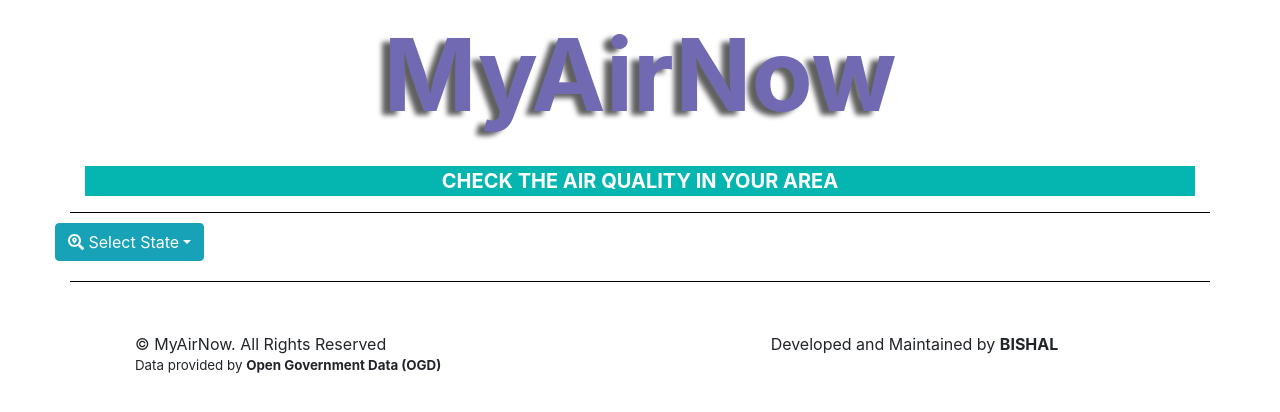
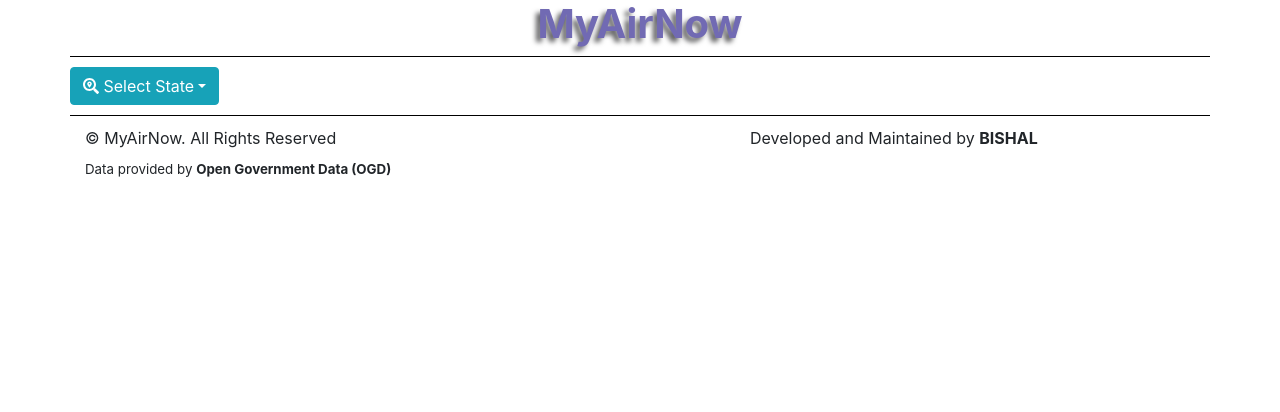
Before and after one commit to bishalnandi1996/myairnow, a React (Create React App) app: page / in a window 1280 px wide. Shown: the top 412 px of the page. Built offline with nearby package versions, Linux system fonts and the light colour scheme; the HTML template or start-up script is replaced by a standard one.

Commit message:
UI Update v0.4

```diff
--- a/public/index.html
+++ b/public/index.html
@@ -28,19 +28,6 @@
   </head>
   <body>
 
-    <div class="header" style="margin-bottom: 10px;">
-      <div class="container" style="border-bottom: 1px solid #000000;">
-        <div class="row">
-          <div class="col-sm-12">
-            <p class="text-center" style="font-weight: bold; font-size: 100px; color: #716ab3; text-shadow: -8px 4px 5px #606061;">MyAirNow</p>
-          </div>
-          <div class="col-sm-12">
-            <p class="text-center" style="background-color: #05b5af; font-weight: bold; font-size: 20px; text-transform: uppercase; color: #ffffff;">Check the Air Quality in your area</p>
-          </div>
-        </div>
-      </div>
-    </div>
-
     <noscript>You need to enable JavaScript to run this app.</noscript>
     <div id="root"></div>
     <!--
@@ -54,21 +41,5 @@
       To create a production bundle, use `npm run build` or `yarn build`.
     -->
 
-    <footer class="footer" style="position: relative; width: 100%; bottom: 0; background: #ffffff; margin-top: 10px;">
-      <div class="container">
-        <div class="row" style=" border-top: 1px solid #000000; padding: 50px;">
-          <div class="col-sm-4">
-            &copy; MyAirNow. All Rights Reserved
-          </div>
-          <div class="col-sm-7 text-right" style="cursor: pointer;" onclick="window.open('https://www.linkedin.com/in/bishalnandi1996/')">
-            Developed and Maintained by <b>BISHAL</b>
-          </div>
-          <div class="col-sm-12" style="font-size: smaller;">
-            Data provided by <span style="cursor: pointer;" onclick="window.open('https://data.gov.in/')"><b>Open Government Data (OGD)</b></span>
-          </div>
-        </div>
-      </div>
-    </footer>
-
   </body>
 </html>
--- a/src/App.css
+++ /dev/null
@@ -1,38 +0,0 @@
-.App {
-  text-align: center;
-}
-
-.App-logo {
-  height: 40vmin;
-  pointer-events: none;
-}
-
-@media (prefers-reduced-motion: no-preference) {
-  .App-logo {
-    animation: App-logo-spin infinite 20s linear;
-  }
-}
-
-.App-header {
-  background-color: #282c34;
-  min-height: 100vh;
-  display: flex;
-  flex-direction: column;
-  align-items: center;
-  justify-content: center;
-  font-size: calc(10px + 2vmin);
-  color: white;
-}
-
-.App-link {
-  color: #61dafb;
-}
-
-@keyframes App-logo-spin {
-  from {
-    transform: rotate(0deg);
-  }
-  to {
-    transform: rotate(360deg);
-  }
-}
--- a/src/App.js
+++ b/src/App.js
@@ -1,13 +1,16 @@
 import React from 'react';
 import StatesComponent from './components/StatesComponent';
-import { faHome } from "@fortawesome/free-solid-svg-icons";
-import { FontAwesomeIcon } from "@fortawesome/react-fontawesome";
+import HeaderComponent from './components/HeaderComponent';
+import FooterComponent from './components/FooterComponent';
 
 class App extends React.Component {
   render() {
     return(
+      <div>
+      <HeaderComponent />
       <StatesComponent />
-      //<FontAwesomeIcon icon={faHome} />
+      <FooterComponent />
+      </div>
     );
   }
 }
--- a/src/components/CityDataComponent.js
+++ b/src/components/CityDataComponent.js
@@ -58,6 +58,7 @@ class CityDataComponent extends React.Component {
                         <div className="h2 col-sm-5" style={{textTransform: "uppercase", fontWeight: "bold", textShadow: "-4px 2px 3px #a2a6a4"}}> <FontAwesomeIcon icon={faSearchLocation} /> {this.state.stateName.split('_').join(' ')} </div>
                         <div className="h2 col-sm-5" style={{textTransform: "uppercase", fontWeight: "bold", textShadow: "-4px 2px 3px #a2a6a4"}}> <FontAwesomeIcon icon={faStreetView} /> {this.state.cityName.split('_').join(' ')} </div>
                     </div>
+                    <div className="table-responsive">
                         <table className="table">
                             <thead className="thead-dark">
                                 <tr>
@@ -83,6 +84,7 @@ class CityDataComponent extends React.Component {
                             </tbody>
                         </table>
                     </div>
+                </div>
             );
         }
     }
--- /dev/null
+++ b/src/components/FooterComponent.js
@@ -0,0 +1,23 @@
+import React from 'react';
+
+class FooterComponent extends React.Component {
+    render() {
+        return(
+            <div className="container" style={{position: "relative", bottom: "0", marginTop: "10px"}}>
+                <div className="row" style={{borderTop: "1px solid #000000"}}>
+                    <div className="col-sm-7" style={{marginTop: "10px"}}>
+                        &copy; MyAirNow. All Rights Reserved
+                    </div>
+                    <div className="col-sm-4" style={{cursor: "pointer", marginTop: "10px"}} onClick={() => window.open('https://www.linkedin.com/in/bishalnandi1996/')}>
+                        Developed and Maintained by <b>BISHAL</b>
+                    </div>
+                    <div className="col-sm-12" style={{fontSize: "smaller", marginTop: "10px"}}>
+                        Data provided by <span style={{cursor: "pointer"}} onClick={() => window.open('https://data.gov.in/')}><b>Open Government Data (OGD)</b></span>
+                    </div>
+                </div>
+            </div>
+        );
+    }
+}
+
+export default FooterComponent;
--- /dev/null
+++ b/src/components/HeaderComponent.js
@@ -0,0 +1,17 @@
+import React from 'react';
+
+class HeaderComponent extends React.Component {
+    render() {
+        return(
+            <div className="container">
+                <div className="row" style={{borderBottom: "1px solid #000000", marginBottom: "10px"}}>
+                    <div className="col-sm-12 text-center h1" style={{fontWeight: "bold", color: "#716ab3", textShadow: "-4px 4px 5px #606061"}}>
+                        MyAirNow
+                    </div>
+                </div>
+            </div>
+        );
+    }
+}
+
+export default HeaderComponent;
--- a/src/components/StatesCityComponent.js
+++ b/src/components/StatesCityComponent.js
@@ -38,7 +38,7 @@ class StatesCityComponent extends React.Component {
                         </div>
                     </div>
                 </div>
-                <div className="row">
+                <div>
                     {this.state.showCityDataComponent ?
                         <CityDataComponent key={this.state.singleCity} StateName={this.state.singleState} CityName={this.state.singleCity} hideStateData={this.props.hideStateData} /> :
                         null
--- a/src/components/StatesComponent.js
+++ b/src/components/StatesComponent.js
@@ -26,7 +26,6 @@ class StatesComponent extends React.Component {
         return (
             <div className="container">
                 <div className="row">
-                    <div className="row">
                     <div className="dropdown">
                         <button type="button" className="btn btn-info dropdown-toggle" id="StateListButton" data-toggle="dropdown">
                         <FontAwesomeIcon icon={faSearchLocation} /> Select State
@@ -38,8 +37,7 @@ class StatesComponent extends React.Component {
                         </div>
                     </div>
                 </div>
-                </div>
-                <div className="row" style={{ marginTop: "10px" }}>
+                <div style={{ marginTop: "10px" }}>
                     {this.state.showStatesDataComponent ?
                         <StatesDataComponent key={this.state.singleState} value={this.state.singleState} /> :
                         null
--- a/src/components/StatesDataComponent.js
+++ b/src/components/StatesDataComponent.js
@@ -60,15 +60,11 @@ class StatesDataComponent extends React.Component {
         } else  {
             return (
                 <div>
-                    <div className="row">
-                        <div className="col-sm-12">
-                            <StatesCityComponent key={this.state.stateName} value={this.state.stateName} hideStateData={this.hideStateData} />
-                        </div>
-                    </div>
+                    <StatesCityComponent key={this.state.stateName} value={this.state.stateName} hideStateData={this.hideStateData} />
                     {this.state.showStatesData ?
                     <div>
                         <p className="h2 text-center" style={{textTransform: "uppercase", fontWeight: "bold", textShadow: "-4px 2px 3px #a2a6a4"}}> <FontAwesomeIcon icon={faSearchLocation} /> {this.state.stateName.split('_').join(' ')} </p>
-                        <div className="row">
+                        <div className="table-responsive">
                             <table className="table">
                                 <thead className="thead-dark">
                                     <tr>
@@ -99,7 +95,6 @@ class StatesDataComponent extends React.Component {
                     </div> :
                     null
                     }
-
                 </div>
             );
         }
```
Also changed, not shown: 1 other file (tests, documents, lock files or other folders). Lines whose indentation alone changed are shown as unchanged.
